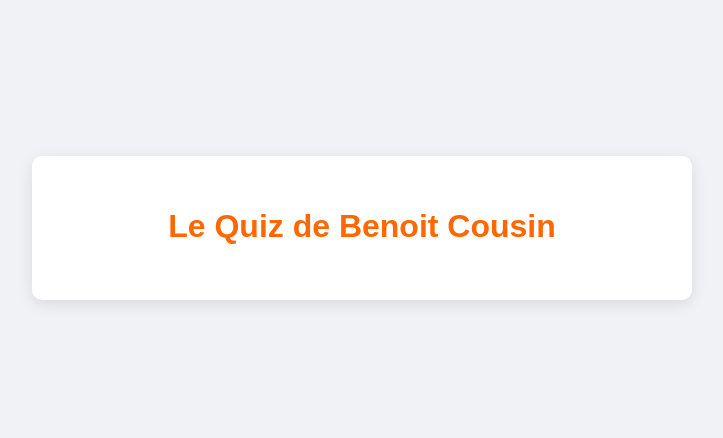
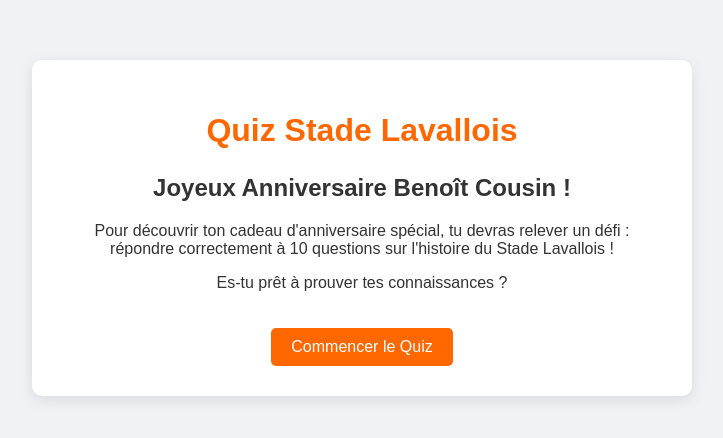
Before and after one commit to gregocacao/anniversaire_Mr_Cousin, a plain HTML site: page index.html in a window 1280 px wide. Shown: the part 172-610 px from the top of the page, without its empty margins (278-1001 px from the left). Drawn offline with Linux system fonts and the light colour scheme.

Commit message:
index.html

```diff
--- a/index.html
+++ b/index.html
@@ -3,14 +3,23 @@
 <head>
     <meta charset="UTF-8">
     <meta name="viewport" content="width=device-width, initial-scale=1.0">
-    <title>Quiz Stade Lavallois</title>
+    <title>Le Quiz de Champion</title>
     <link rel="stylesheet" href="style.css">
 </head>
 <body>
     <div class="quiz-container">
-        <h1 id="quiz-title">Le Quiz de Benoit Cousin</h1>
+        <h1 id="quiz-title">Quiz Stade Lavallois</h1>
+
+        <!-- Nouvelle page d'introduction -->
+        <div id="intro-page" class="quiz-page active">
+            <h2>Joyeux Anniversaire Benoît Cousin !</h2>
+            <p>Pour découvrir ton cadeau d'anniversaire spécial, tu devras relever un défi : répondre correctement à 10 questions sur l'histoire du Stade Lavallois !</p>
+            <p>Es-tu prêt à prouver tes connaissances ?</p>
+            <button id="start-quiz-button" class="next-button">Commencer le Quiz</button>
+        </div>
+
         <div id="quiz-page-container">
-            <!-- Les pages de questions seront injectées ici par JavaScript -->
+            <!-- Les pages de questions seront injectées ici par JavaScript et seront cachées au début -->
         </div>
     </div>
     <script src="script.js"></script>
```
